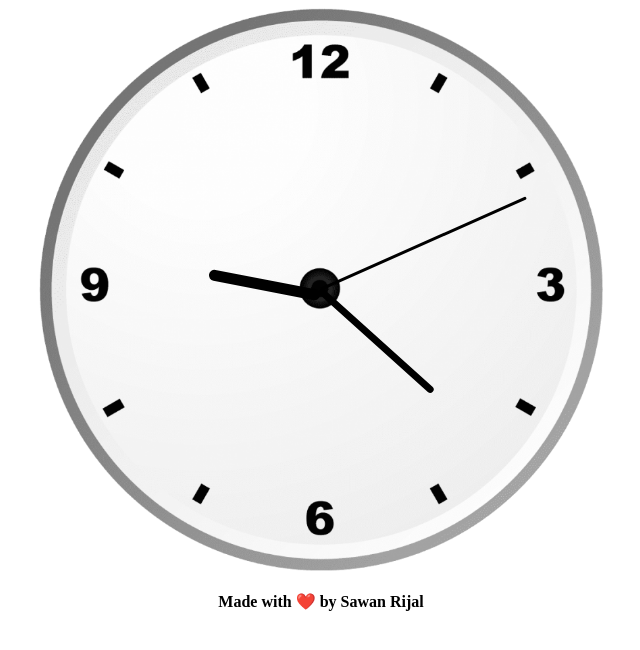
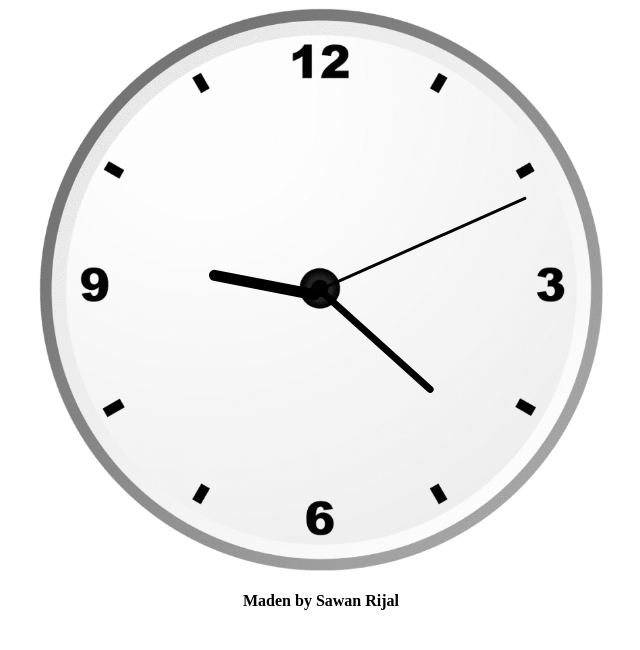
Before and after one commit to rijalsawan/Clock-project, a plain HTML site: page index.html in a window 1280 px wide. Shown: the whole page, without its empty margins (319-959 px from the left). Drawn offline with Linux system fonts and the light colour scheme.

Commit message:
Update index.html

```diff
--- a/index.html
+++ b/index.html
@@ -22,7 +22,7 @@
         </div>
 
 <footer>
-    <h4 style="text-align: center">Made with ❤️ by Sawan Rijal</h4>
+    <h4 style="text-align: center">Maden by Sawan Rijal</h4>
 </footer>
     </body>
 </html>
```
